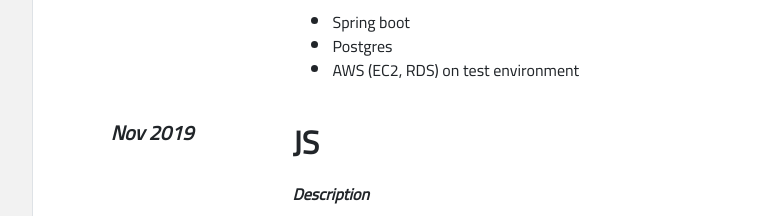
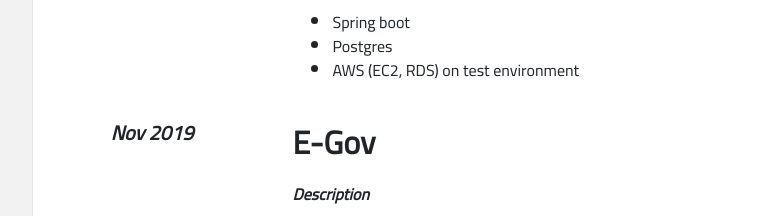
Before and after one commit to mahoangnhatphi/mahoangnhatphi.github.io, a plain HTML site: page index.html in a window 1280 px wide. Shown: the part 3755-3971 px from the top of the page, without its empty margins (394-1154 px from the left). Drawn offline with nearby package versions, Linux system fonts and the light colour scheme.

Commit message:
Update index.html

```diff
--- a/index.html
+++ b/index.html
@@ -305,7 +305,7 @@
                             </div>
                             <div class="col-9 project-content">
                                 <div class="project-name">
-                                    <p>JS</p>
+                                    <p>E-Gov</p>
                                 </div>
                                 <p><b><em>Description</em></b></p>
                                 <ul>
```
